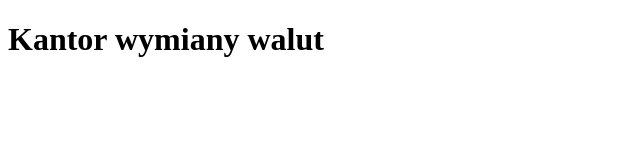
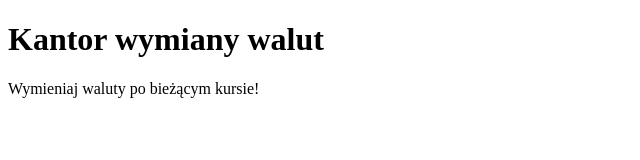
Before and after one commit to piotrpel/grudzien, a plain HTML site: page index.html in a window 1280 px wide. Shown: the whole page, without its empty margins (0-640 px from the left). Drawn offline with Linux system fonts and the light colour scheme.

Commit message:
Dodano paragraf

```diff
--- a/index.html
+++ b/index.html
@@ -6,5 +6,6 @@
 </head>
 <body>
 	<h1>Kantor wymiany walut</h2>
+	<p>Wymieniaj waluty po bieżącym kursie!</p>
 </body>
 </html>
```
